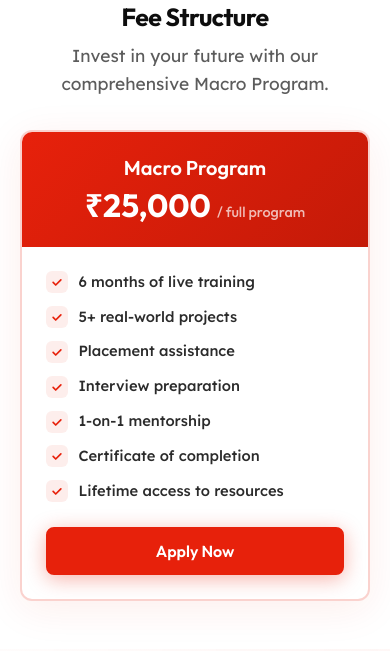
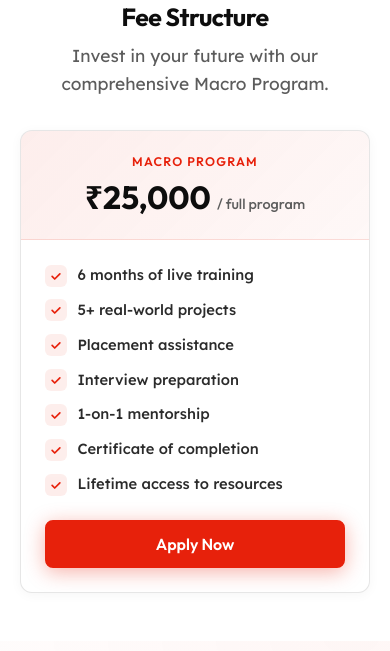
Before and after one commit to Vikashtechsolve/skilltrixa-new, a React (Vite) app: page /programs/full-stack in a window 390 px wide. Shown: the part 10700-11351 px from the top of the page. Built offline with nearby package versions, Linux system fonts and the light colour scheme.

Commit message:
Refactor styles for FullStackDev page: updated card borders, shadows, and header styles for improved aesthetics and responsiveness.

```diff
--- a/src/pages/FullStackDev.css
+++ b/src/pages/FullStackDev.css
@@ -1610,34 +1610,40 @@
   margin: 0 auto;
   border-radius: var(--radius-md);
   overflow: hidden;
-  border: 2px solid rgba(231, 33, 11, 0.2);
-  box-shadow: 0 8px 40px rgba(231, 33, 11, 0.08);
+  border: 1px solid var(--color-border);
+  box-shadow: 0 2px 12px rgba(13, 13, 13, 0.04);
   background: var(--color-white);
-  transition: box-shadow 0.2s ease, transform 0.2s ease;
+  transition: box-shadow 0.2s ease, transform 0.2s ease, border-color 0.2s ease;
 }
 
 .fsd-fee-card:hover {
-  box-shadow: 0 16px 60px rgba(231, 33, 11, 0.14);
-  transform: translateY(-3px);
+  box-shadow: 0 12px 40px rgba(231, 33, 11, 0.1);
+  transform: translateY(-4px);
+  border-color: rgba(231, 33, 11, 0.25);
 }
 
 .fsd-fee-card-header {
-  background: linear-gradient(135deg, var(--color-primary) 0%, var(--color-primary-hover) 100%);
+  background: linear-gradient(135deg, rgba(231, 33, 11, 0.08) 0%, rgba(231, 33, 11, 0.03) 100%);
   padding: clamp(1.5rem, 3vw, 2rem);
   text-align: center;
+  border-bottom: 1px solid rgba(231, 33, 11, 0.12);
 }
 
 .fsd-fee-card-header h3 {
-  font-size: 1.25rem;
-  color: var(--color-white);
-  margin: 0 0 0.5rem;
+  font-family: var(--font-display);
+  font-weight: 600;
+  font-size: 0.78rem;
+  letter-spacing: 0.1em;
+  text-transform: uppercase;
+  color: var(--color-primary);
+  margin: 0 0 0.65rem;
 }
 
 .fsd-fee-price {
   font-family: var(--font-display);
   font-weight: 700;
   font-size: clamp(2rem, 2vw + 1.5rem, 2.75rem);
-  color: var(--color-white);
+  color: var(--color-black);
   margin: 0;
   line-height: 1.1;
 }
@@ -1645,7 +1651,7 @@
 .fsd-fee-price span {
   font-size: 0.9rem;
   font-weight: 400;
-  opacity: 0.7;
+  color: var(--color-text-muted);
 }
 
 .fsd-fee-card-body {
```
